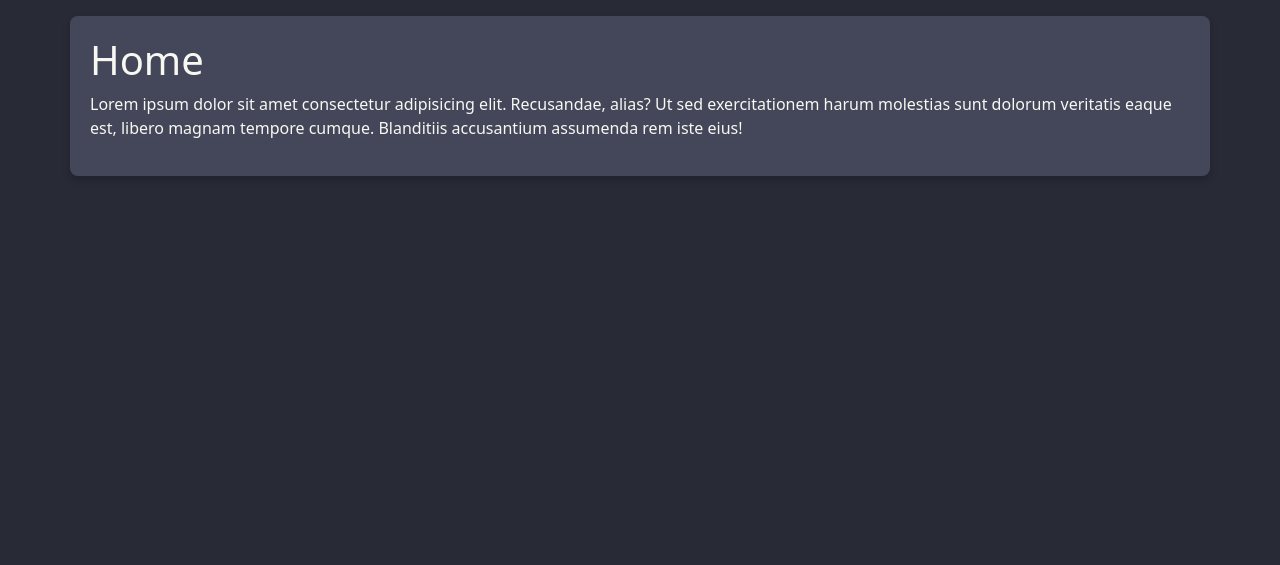
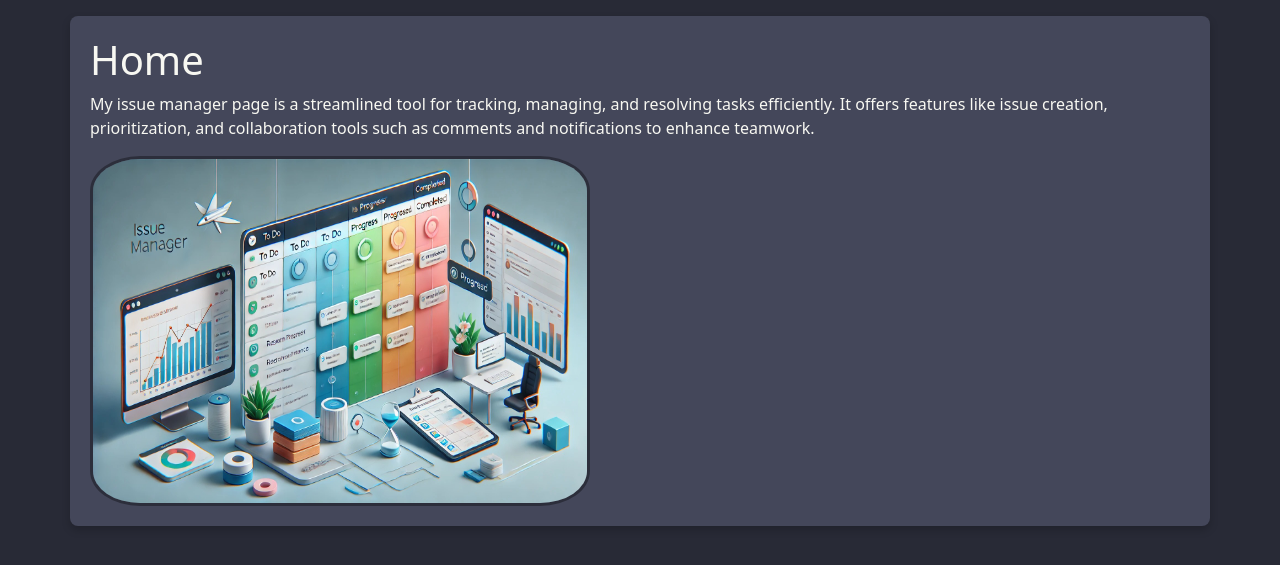
Before and after one commit to christianAlbrand/FSDI-113-issue_mgr, a Django app: page / in a window 1280 px wide. Shown: the part 56-621 px from the top of the page. Run offline with Django 5.2, Linux system fonts and the light colour scheme.

Commit message:
added image in home

```diff
--- a/static/css/base.css
+++ b/static/css/base.css
@@ -96,3 +96,14 @@ a:hover {
     margin-right: 20px;
     margin-top: 10px;
 }
+
+.issue-img{
+    width: 500px;
+    height: 350px;
+    border-radius: 10%;
+    border: 3px solid rgba(0, 0, 0, 0.349);
+}
+
+.issue-img:hover{
+    border-color: #50fa7b;
+}
--- a/templates/pages/home.html
+++ b/templates/pages/home.html
@@ -1,8 +1,18 @@
 {% extends 'base.html' %}
+{% load static %}
 
 {% block title %}Home Page{% endblock title %}
 
 {% block content %}
-<h1>Home</h1>
-<p>Lorem ipsum dolor sit amet consectetur adipisicing elit. Recusandae, alias? Ut sed exercitationem harum molestias sunt dolorum veritatis eaque est, libero magnam tempore cumque. Blanditiis accusantium assumenda rem iste eius!</p>
+<div>
+    <h1>Home</h1>
+    <p>
+        My issue manager page is a streamlined tool for tracking, managing, and resolving tasks efficiently. It offers features like issue creation,
+        prioritization, and collaboration tools such as comments and notifications to enhance teamwork.
+    </p>
+</div>
+<div class="img-container">
+    <img class="issue-img" src="{% static 'img/issue.jpeg' %}" alt="">
+</div>
+
 {% endblock content %}
```
Also changed, not shown: static/img/issue.jpeg (added), 1 other file.
